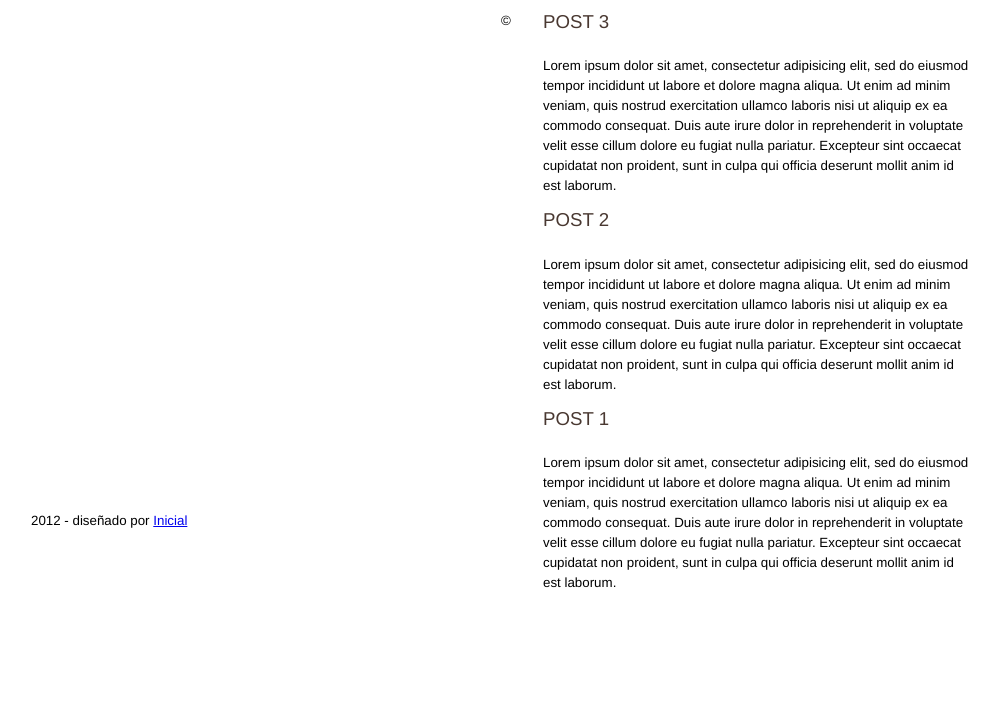
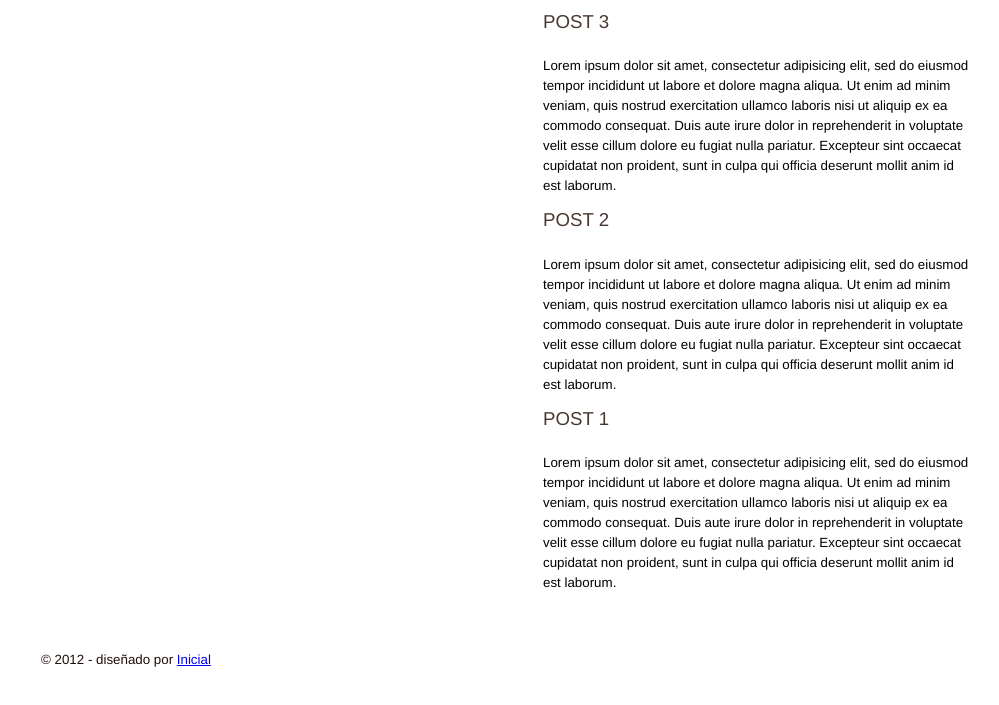
Before and after one commit to leanvergara/lvergara_cmd, a plain HTML site: page index.html in a window 1280 px wide. Shown: the part 45-750 px from the top of the page, without its empty margins (139-1138 px from the left). Drawn offline with Linux system fonts and the light colour scheme.

Commit message:
Se añaden las CSS del footer

```diff
--- a/style.css
+++ b/style.css
@@ -1,19 +1,19 @@
-html {
+html{
 	margin: 0;
 	padding: 0;
 }
 
-body {
+body{
 	width: 940px;
 	margin: 0 auto;
 	font: 10pt/1.5em Helvetica,"Helvetica neue", Arial, sans-serif;
 }
 
-header,section,article,aside,footer {
+header,section,article,aside,footer{
 	display: block;
 }
 
-aside {
+aside{
 	float: left;
 	width: 470px;
 	min-height: 480px;
@@ -29,7 +29,7 @@ section{
 	--border-left: 1px dotted #000;
 }
 
-section h2 {
+section h2{
 	font: 14pt Helvetica,"Helvetica neue", Arial, sans-serif;
 	font-weight: lighter;
 	text-transform: uppercase;
@@ -37,3 +37,13 @@ section h2 {
 	padding-bottom: 10px;
 	margin: 0;
 }
+
+footer{
+	clear:both !important;
+	width:940px;
+	height: 100px;
+	padding: 10px;
+	color:#200f08 ;
+	--border-top: 1px dotted #000;
+	background:#fff;
+}
```
